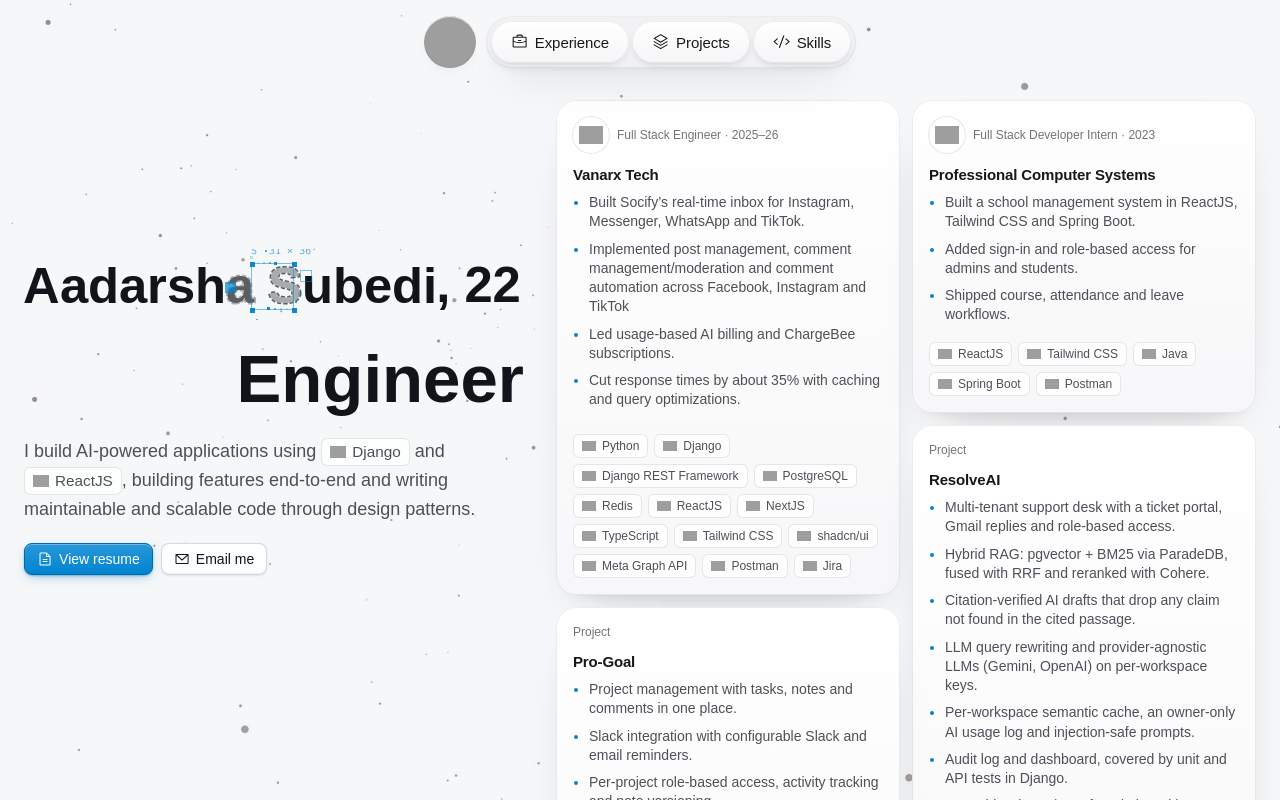
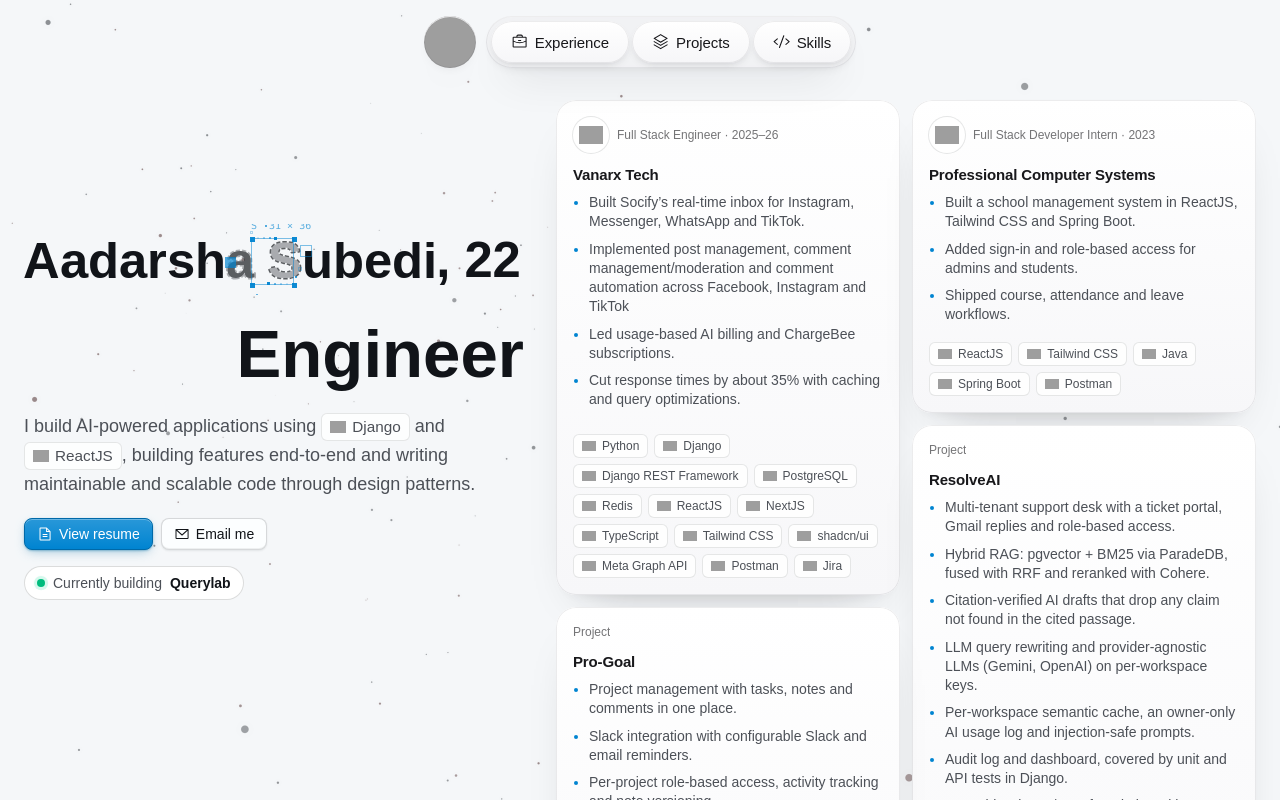
Before and after one commit to Aadarsha-Subedi/portfolio, a React (Vite) app: page / in a window 1280 px wide. Shown: the top 800 px of the page. Built offline with nearby package versions, Linux system fonts and the light colour scheme; grey boxes are pictures that could not be loaded; a web font is replaced by a local one.

Commit message:
Show Querylab as currently building under the hero buttons
A pill with a live dot names the project; hovering or focusing it shows the
tagline in a tooltip. It does nothing on click.

```diff
--- /dev/null
+++ b/src/components/site/currently-building.tsx
@@ -0,0 +1,34 @@
+import { Tooltip } from "@base-ui/react/tooltip";
+
+import { profile } from "@/content/resume";
+
+/*
+ * A quiet pill under the hero buttons naming the project in progress. It goes
+ * nowhere on click; hovering or focusing it shows the tagline.
+ */
+export function CurrentlyBuilding() {
+	const { name, tagline } = profile.building;
+	return (
+		<Tooltip.Root>
+			<Tooltip.Trigger
+				delay={150}
+				render={<span tabIndex={0} />}
+				className="border-ink/15 text-ink-2 inline-flex w-fit cursor-default items-center gap-2 rounded-full border bg-white px-3 py-1.5 text-sm outline-none focus-visible:ring-2 focus-visible:ring-sky-500"
+			>
+				<span className="relative flex size-2" aria-hidden>
+					<span className="absolute inline-flex size-full animate-ping rounded-full bg-emerald-400 opacity-75" />
+					<span className="relative inline-flex size-2 rounded-full bg-emerald-500" />
+				</span>
+				Currently building
+				<span className="text-ink font-semibold">{name}</span>
+			</Tooltip.Trigger>
+			<Tooltip.Portal>
+				<Tooltip.Positioner side="bottom" align="start" sideOffset={8}>
+					<Tooltip.Popup className="bg-ink max-w-xs origin-[var(--transform-origin)] rounded-lg px-3 py-2 text-sm text-white shadow-lg transition-[transform,opacity] duration-150 data-[ending-style]:scale-95 data-[ending-style]:opacity-0 data-[starting-style]:scale-95 data-[starting-style]:opacity-0">
+						{tagline}
+					</Tooltip.Popup>
+				</Tooltip.Positioner>
+			</Tooltip.Portal>
+		</Tooltip.Root>
+	);
+}
--- a/src/components/site/hero.tsx
+++ b/src/components/site/hero.tsx
@@ -3,6 +3,7 @@
 
 import MagicBento from "@/components/react-bits/magic-bento";
 import RotatingText from "@/components/react-bits/rotating-text";
+import { CurrentlyBuilding } from "@/components/site/currently-building";
 import { NameLine } from "@/components/site/name-line";
 import { TextWithTech } from "@/components/site/tech-chip";
 import { ButtonLink } from "@/components/ui/button";
@@ -23,7 +24,7 @@
 /*
  * The first screen, split into two halves at the page's fixed width. The left
  * half holds the name and age, the designation (only the discipline rotates
- * and "Engineer" holds still), a short intro and the resume and email buttons. The right half holds a bento of
+ * and "Engineer" holds still), a short intro, the resume and email buttons and what is being built now. The right half holds a bento of
  * two roles and two projects, each card as tall as its content, lit in the primary button's
  * sky blue.
  */
@@ -73,6 +74,7 @@
 						Email me
 					</ButtonLink>
 				</div>
+				<CurrentlyBuilding />
 			</div>
 			<MasonryBento />
 		</section>
--- a/src/content/resume.ts
+++ b/src/content/resume.ts
@@ -13,6 +13,11 @@
 	/* The lines under the hero's designation. Tech names with a logo show as chips. */
 	intro:
 		"I build AI-powered applications using Django and ReactJS, building features end-to-end and writing maintainable and scalable code through design patterns.",
+	/* The project in progress, shown under the hero buttons with its tagline on hover. */
+	building: {
+		name: "Querylab",
+		tagline: "Ask your database in plain English, then measure how well the AI answered.",
+	},
 	email: "aadarshasubedi406@gmail.com",
 	phone: "+977 9766888591",
 	links: {
```
